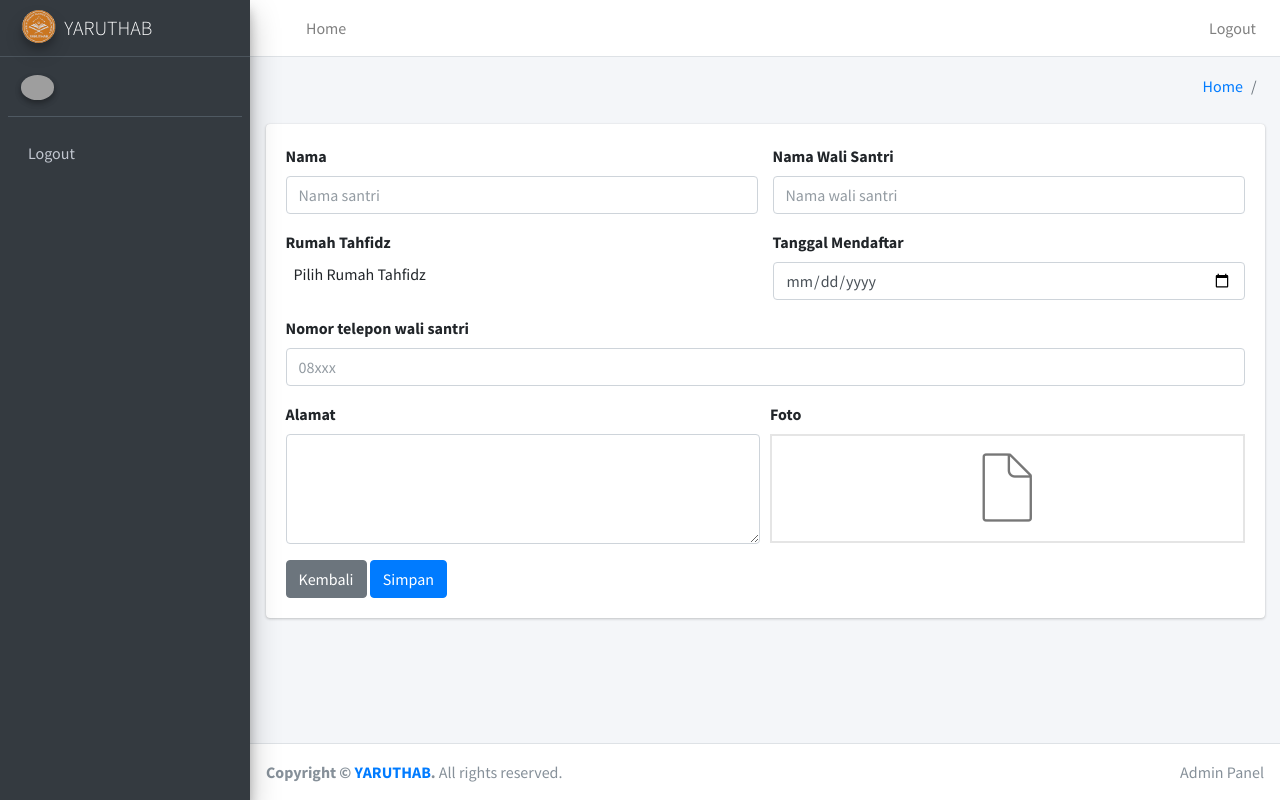
After one commit to adhanchaniago/project-yaruthab, a CodeIgniter 4 app: the page made by app/Views/backend/santri/edit.php in a window 1280 px wide. The commit adds this page. Run offline with PHP 8.4 and a stand-in for CodeIgniter, Linux system fonts and the light colour scheme; the template is opened without the code that fills it, so the values that code supplies are empty; some libraries are stand-ins or nearby versions; grey boxes are pictures that could not be loaded.

Commit message:
data santri crud done

```diff
--- a/app/Config/Routes.php
+++ b/app/Config/Routes.php
@@ -64,8 +64,11 @@ $routes->post('/epengurus/(:any)', 'Pengurus::editData/$1');
 $routes->get('/hpengurus/(:any)', 'Pengurus::hapusData/$1');
 
 $routes->get('/santri', 'Santri::index');
+$routes->get('/santri/edit/(:any)', 'Santri::edit/$1');
 $routes->get('/santri/(:any)', 'Santri::hapusData/$1');
+$routes->get('/detailSantri/(:any)', 'Santri::getDataById/$1');
 $routes->post('/santri', 'Santri::tambahData');
+$routes->post('/santri/(:any)', 'Santri::editData/$1');
 
 
 /**
--- a/app/Views/backend/pengurus/edit.php
+++ b/app/Views/backend/pengurus/edit.php
@@ -59,7 +59,7 @@
                     </div>
                     <div class="col">
                         <label for="gambar-i">Foto</label>
-                        <input type="file" class="dropify" name="gambar" id="gambar-i" data-height="95" data-max-file-size="2M" data-allowed-file-extensions="jpg jpeg png" data-default-file="<?= base_url('assets'); ?>/img/uploads/profile/<?= $pengurus['img']; ?>" />
+                        <input type="file" class="dropify" name="gambar" id="gambar-i" data-height="95" data-max-file-size="1M" data-allowed-file-extensions="jpg jpeg png" data-default-file="<?= base_url('assets'); ?>/img/uploads/profile/<?= $pengurus['img']; ?>" />
                     </div>
                 </div>
             </div>
--- /dev/null
+++ b/app/Views/backend/santri/edit.php
@@ -0,0 +1,64 @@
+<?= $this->extend('layout/adminTemplate'); ?>
+
+<?= $this->section('content'); ?>
+<div class="card">
+    <div class="card-body">
+        <form action="<?= base_url('/santri'); ?>/<?= $santri['id']; ?>" method="post" enctype="multipart/form-data">
+            <input type="hidden" name="id_wali" value="<?= $santri['wali_id']; ?>">
+            <div class="form-group">
+                <div class="row">
+                    <div class="col-6">
+                        <label for="nama-i">Nama</label>
+                        <input value="<?= $santri['nama']; ?>" type="text" class="form-control" name="nama" id="nama-i" placeholder="Nama santri" required autocomplete="off">
+                    </div>
+                    <div class="col-6">
+                        <label for="wali-i">Nama Wali Santri</label>
+                        <input value="<?= $santri['ortu']; ?>" type="text" class="form-control" name="wali" id="wali-i" placeholder="Nama wali santri" required autocomplete="off">
+                    </div>
+                </div>
+            </div>
+            <div class="form-group">
+                <div class="row">
+                    <div class="col-6">
+                        <label>Rumah Tahfidz</label>
+                        <select class="select2bs4" name="rt" id="rt-i" data-placeholder="Pilih Rumah Tahfidz" style="width: 100%;">
+                            <?php for ($i = 0; $i < count($rt); $i++) : ?>
+                                <?php if ($santri['rt'] == $rt[$i]) : ?>
+                                    <option selected><?= $rt[$i]; ?></option>
+                                <?php else : ?>
+                                    <option><?= $rt[$i] ?></option>
+                                <?php endif; ?>
+                            <?php endfor; ?>
+                        </select>
+                    </div>
+                    <div class="col-6">
+                        <label for="tgl">Tanggal Mendaftar</label>
+                        <input type="date" value="<?= $santri['tgl_daftar']; ?>" class="form-control" name="tgl" id="tgl" required>
+                    </div>
+                </div>
+            </div>
+            <div class="form-group">
+                <div class="row">
+                    <div class="col-12">
+                        <label for="no-i">Nomor telepon wali santri</label>
+                        <input type="number" value="<?= $santri['no_hp']; ?>" class="form-control" name="no" id="no-i" placeholder="08xxx" required autocomplete="off">
+                    </div>
+                </div>
+            </div>
+            <div class="form-row">
+                <div class="col">
+                    <label for="alamat-i">Alamat</label>
+                    <textarea class="form-control" name="alamat" id="alamat-i" rows="4" required><?= $santri['alamat']; ?></textarea>
+                </div>
+                <div class="col">
+                    <label for="gambar-i">Foto</label>
+                    <input type="file" class="dropify" name="gambar" id="gambar-i" data-height="95" data-max-file-size="1M" data-default-file="<?= base_url('assets'); ?>/img/uploads/profile/<?= $santri['img']; ?>" data-allowed-file-extensions="jpg jpeg png" />
+                </div>
+            </div>
+            <div class="form-group"></div>
+            <a href="/santri" class="btn btn-secondary">Kembali</a>
+            <button type="submit" class="btn btn-primary">Simpan</button>
+        </form>
+    </div>
+</div>
+<?= $this->endSection(); ?>
--- a/app/Views/backend/santri/index.php
+++ b/app/Views/backend/santri/index.php
@@ -35,7 +35,7 @@
                                             <a href="https://wa.me/<?= $s['no_hp']; ?>" target="blank" class="btn btn-sm btn-success mt-1"><i class="fab fa-whatsapp"></i></a>
                                         </div>
                                         <div class="col-sm-12 col-lg-4">
-                                            <a href="<?= base_url('/santri/'); ?>/<?= $s['id']; ?>" class="btn btn-sm btn-warning mt-1"><i class="fas fa-edit"></i></a>
+                                            <a href="<?= base_url('/santri/edit'); ?>/<?= $s['id']; ?>" class="btn btn-sm btn-warning mt-1"><i class="fas fa-edit"></i></a>
                                         </div>
                                         <div class="col-sm-12 col-lg-4">
                                             <a href="<?= base_url('/santri'); ?>/<?= $s['id']; ?>" class="tombol-hapus btn btn-sm btn-danger mt-1"><i class="fas fa-trash"></i></a>
@@ -204,7 +204,7 @@
     $('.tombol-detail').on('click', function() {
         const id = $(this).data('id');
         $.ajax({
-            url: '<?= base_url('/santri/getDataById'); ?>/' + id,
+            url: '<?= base_url('/detailSantri'); ?>/' + id,
             data: {
                 id: id
             },
```
Also changed, not shown: app/Controllers/Santri.php (+46 -1 lines), public/assets/img/uploads/profile/1593575738_5f6bb1b5824eb365f89f.jpg (added).
